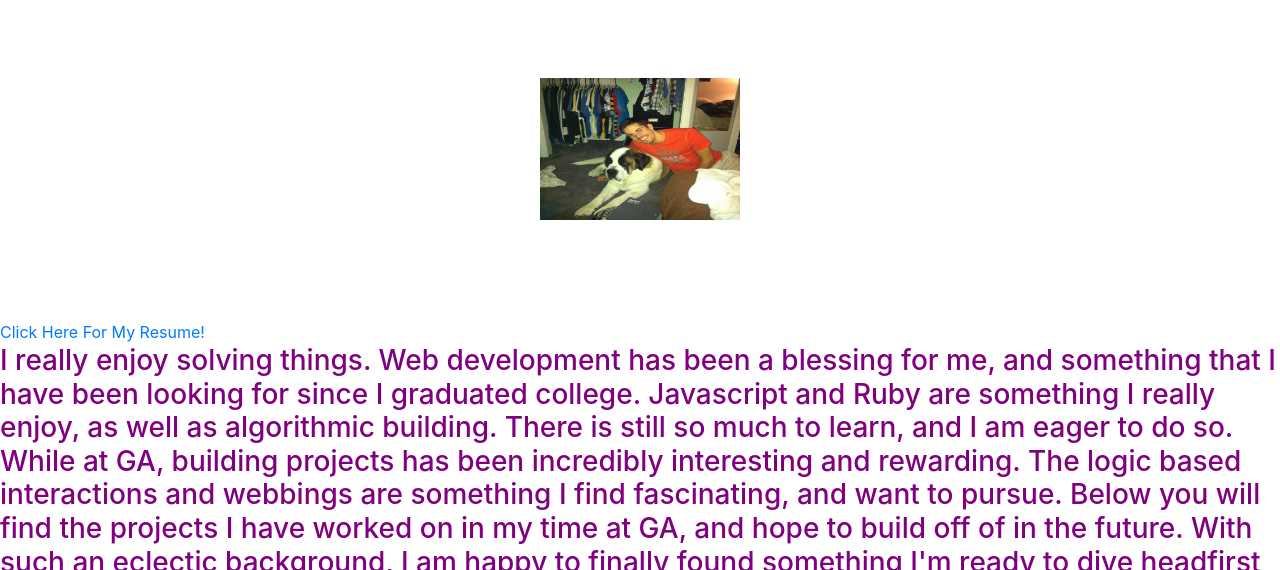
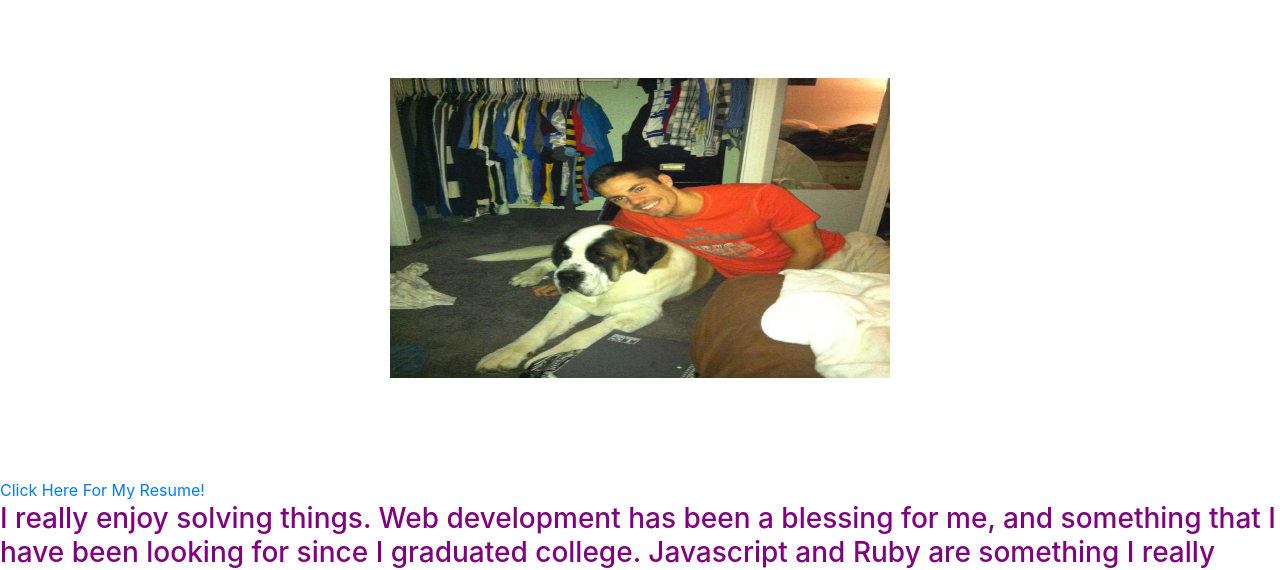
Before and after one commit to hansenmason/hansenmason.github.io, a website built with webpack: page index.html in a window 1280 px wide. Shown: the part 230-800 px from the top of the page. Built offline with nearby package versions, Linux system fonts and the light colour scheme; files whose address does not match are found by name.

Commit message:
Change portfolio photo size

```diff
--- a/index.html
+++ b/index.html
@@ -40,7 +40,7 @@
       <div id="about" class="section_type">
         <h1 class="section_titles">About Me</h2>
         <p id="about_para">
-          <img src="./images/me.jpg" class="me" alt="Hansen" style="width:200px;height:142px;border:0;"/>
+          <img src="./images/me.jpg" class="me" alt="Hansen" style="width:500px;height:300px;border:0;"/>
         </p>
         <a href="./images/HansenMasonResumeDev.pdf" target="_blank">Click Here For My Resume!</a>
           <h3 class="about">
```
